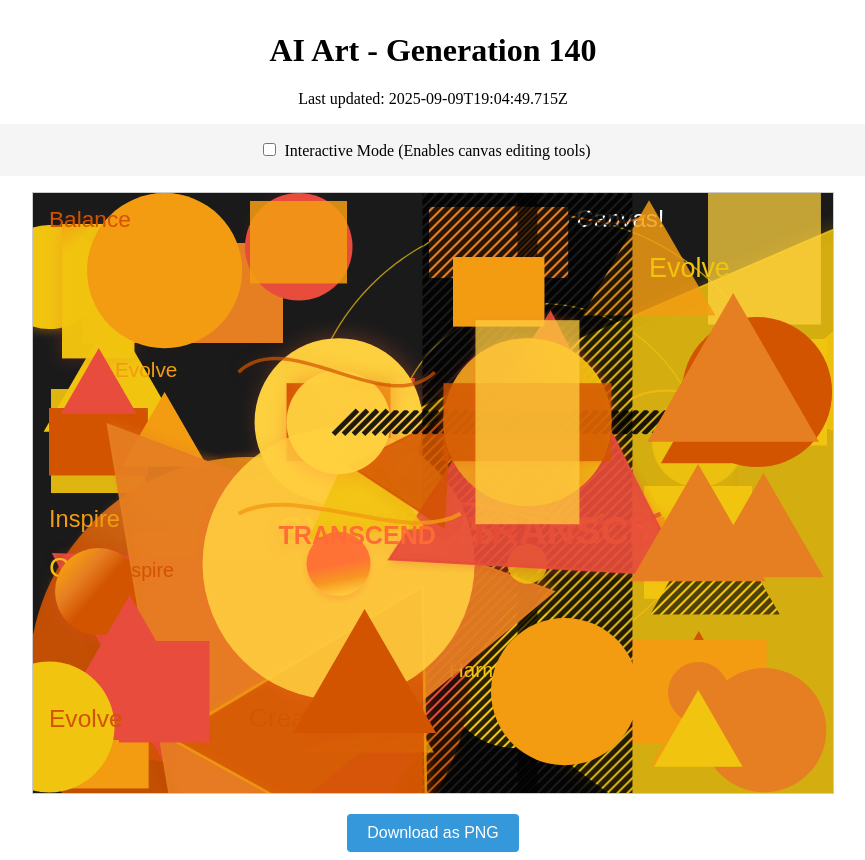
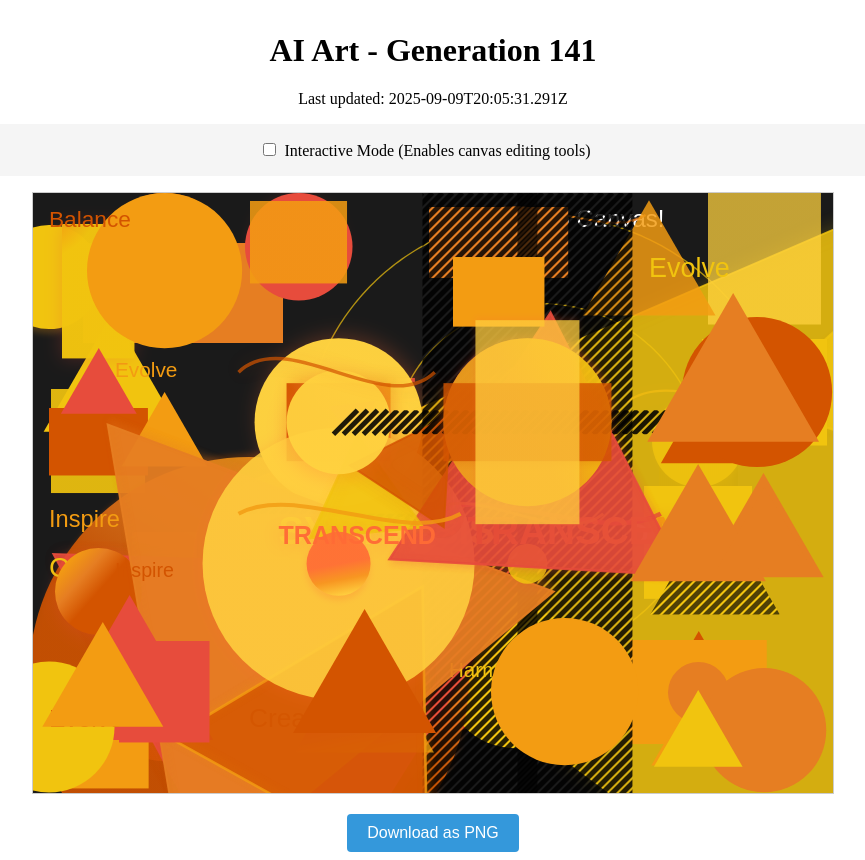
Before and after one commit to mcclowes/ai-art, a React (Vite) app: page / in a window 1280 px wide. Shown: the whole page, without its empty margins (207-1072 px from the left). Built offline with nearby package versions, Linux system fonts and the light colour scheme.

Commit message:
Improve artwork - Generation 141

```diff
--- a/src/artwork-state.ts
+++ b/src/artwork-state.ts
@@ -1642,9 +1642,17 @@ export const artworkState: ArtworkState = {
       "font": "24.567081340773033px Arial",
       "fillStyle": "#d35400",
       "id": "text_1757444689715"
+    },
+    {
+      "type": "triangle",
+      "x": 69.79733964333109,
+      "y": 498.7973396433311,
+      "size": 69.79733964333109,
+      "fillStyle": "#f39c12",
+      "id": "triangle_1757448331291"
     }
   ],
-  "generation": 140,
-  "lastUpdated": "2025-09-09T19:04:49.715Z",
+  "generation": 141,
+  "lastUpdated": "2025-09-09T20:05:31.291Z",
   "cycleStarted": "2025-09-04T00:19:55.543Z"
 };
```
